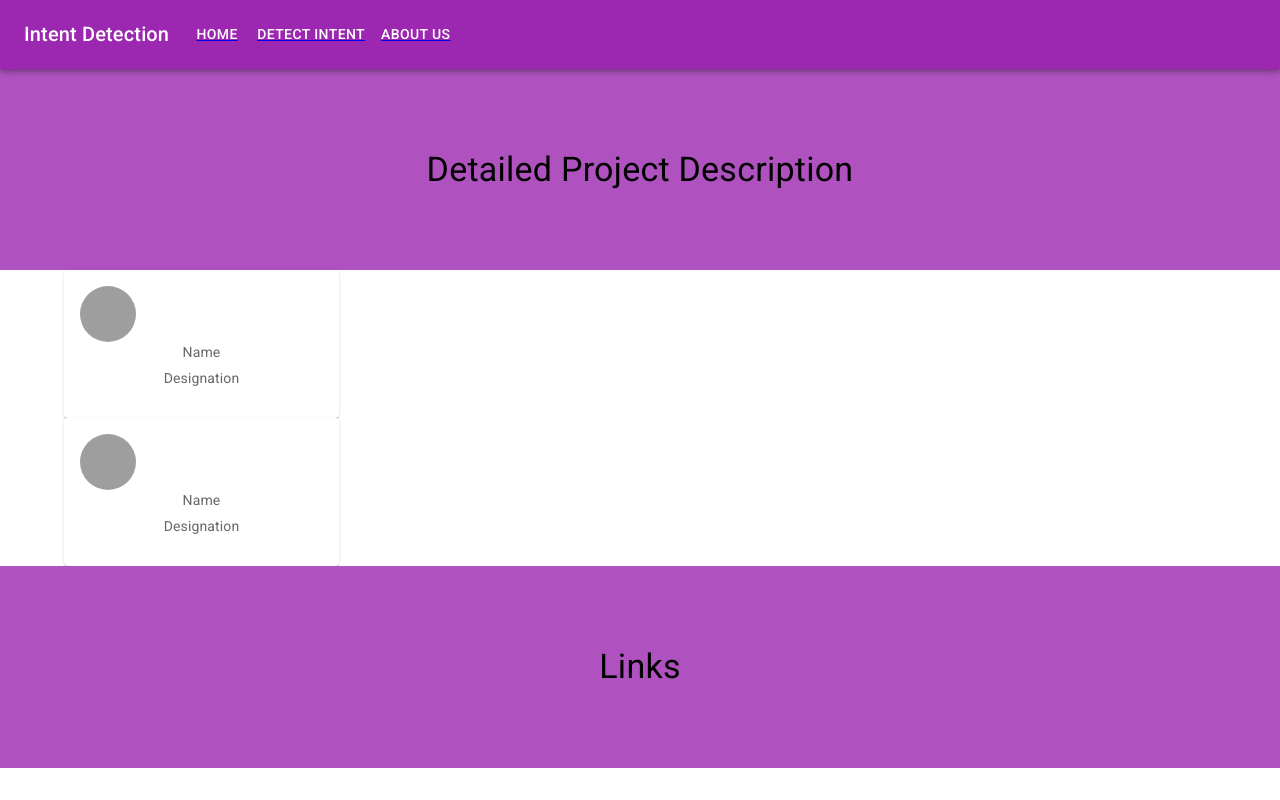
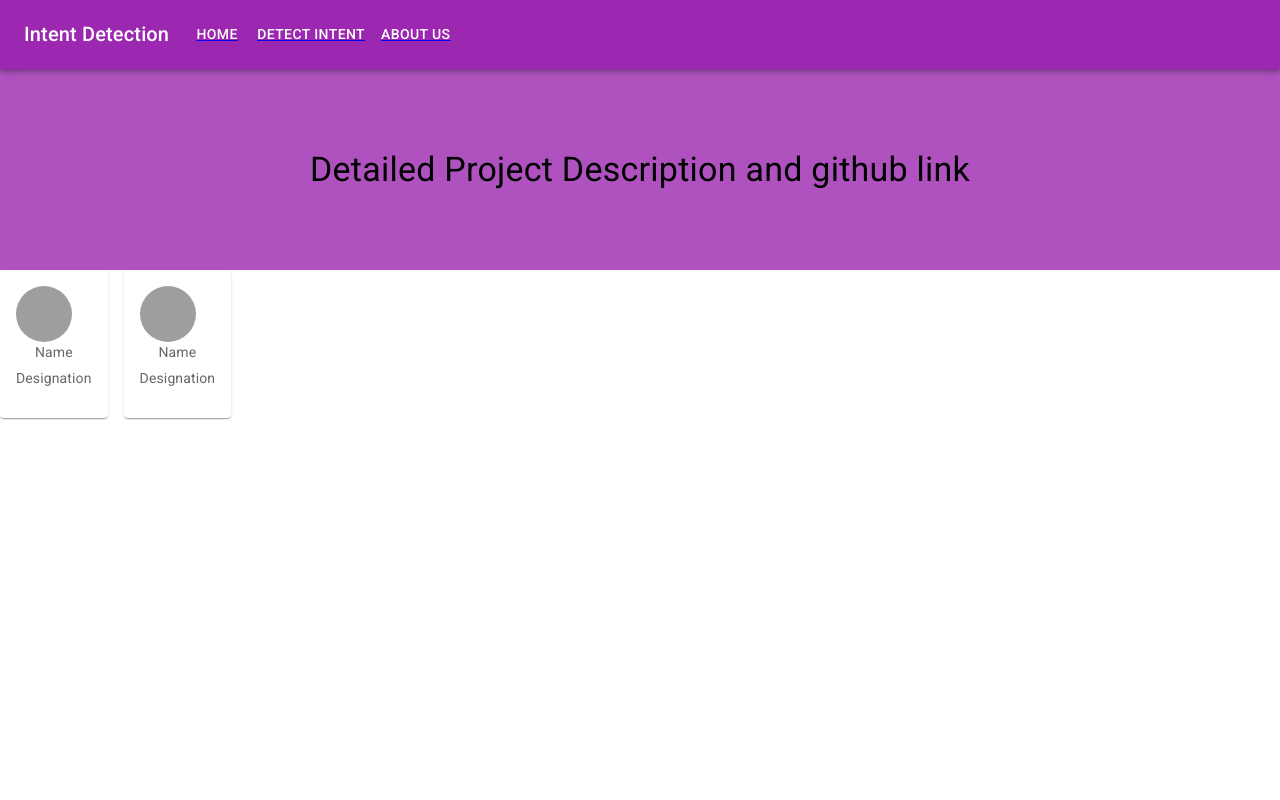
Before and after one commit to pratyanshupandey/BTP-WebApp, a React (Create React App) app in the folder frontend/: page /about in a window 1280 px wide. Built offline with nearby package versions, Linux system fonts and the light colour scheme; grey boxes are pictures that could not be loaded.

Commit message:
Links merged with desc

```diff
--- a/frontend/src/Components/AboutPage.js
+++ b/frontend/src/Components/AboutPage.js
@@ -3,7 +3,7 @@ import Grid from '@mui/material/Grid';
 import Typography from '@mui/material/Typography'
 import { Avatar } from '@mui/material';
 import { Card, CardActions, CardContent, Button } from '@mui/material';
-import { Container, Stack } from '@mui/material';
+import { Container, Stack, Item } from '@mui/material';
 
 const AboutPage = () => {
   return (
@@ -19,12 +19,14 @@ const AboutPage = () => {
               variant='h4'
               noWrap
               component="div">
-              Detailed Project Description
+              Detailed Project Description and github link
             </Typography>
           </Box>
         </Grid>
+
+
         <Grid item xs={12} sm={12} md={12} lg={12} xl={12}>
-          <Container>
+          <Stack direction="row" spacing={2}>
             <Card sx={{ maxWidth: 275 }}>
               <CardContent>
                 <Avatar
@@ -40,7 +42,6 @@ const AboutPage = () => {
                 </Typography>
               </CardContent>
             </Card>
-
             <Card sx={{ maxWidth: 275 }}>
               <CardContent>
                 <Avatar
@@ -56,21 +57,7 @@ const AboutPage = () => {
                 </Typography>
               </CardContent>
             </Card>
-          </Container>
-        </Grid>
-        <Grid item xs={12} sm={12} md={12} lg={12} xl={12}>
-          <Box sx={{
-            flexGrow: 1,
-            backgroundColor: 'primary.light',
-            padding: 10
-          }}>
-            <Typography
-              variant='h4'
-              noWrap
-              component="div">
-              Links
-            </Typography>
-          </Box>
+          </Stack>
         </Grid>
       </Grid>
     </Box>
```
